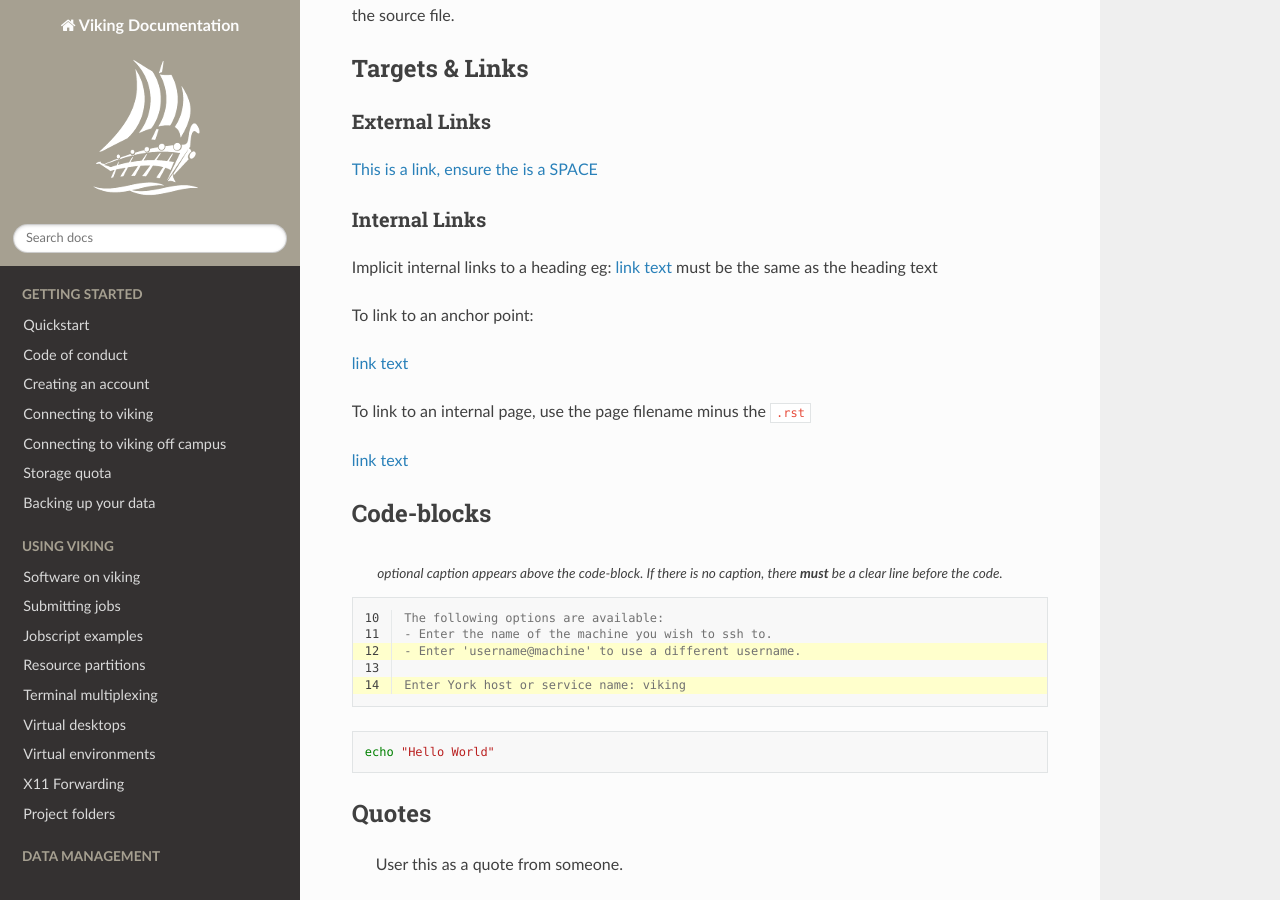
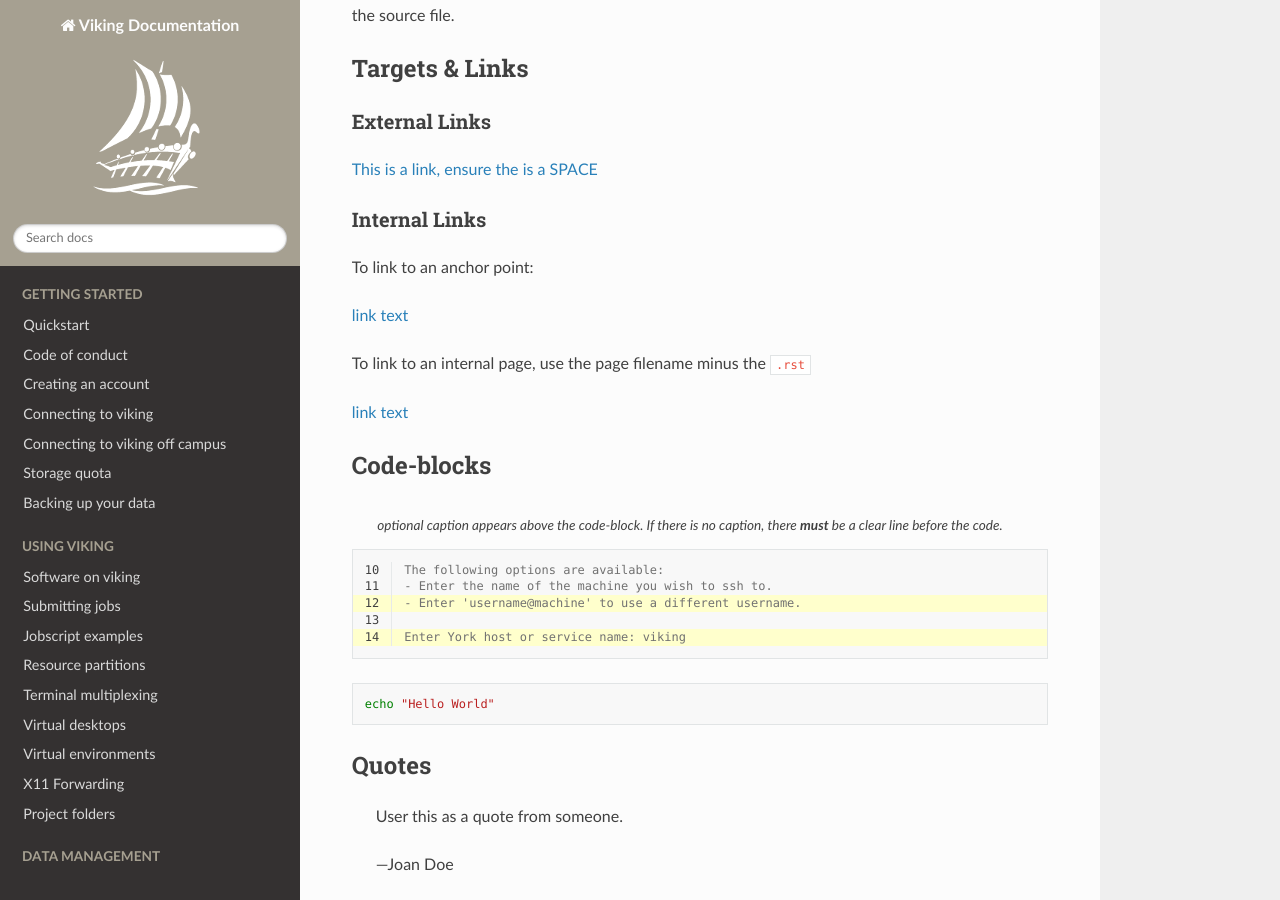
Before and after one commit to university-of-york/research-it-documentation, a Sphinx documentation site: the page built from docs/source/cheatsheet.rst, in a window 1280 px wide and 900 px high, scrolled down 1116 px. Built offline with Sphinx 7.4.7 and the Read the Docs theme 2.0.0, drawn with Linux system fonts in a browser that asks for light colours.

```diff
--- a/docs/source/cheatsheet.rst
+++ b/docs/source/cheatsheet.rst
@@ -73,8 +73,6 @@
 
 Internal Links
 ^^^^^^^^^^^^^^
-
-Implicit internal links to a heading eg: `link text <#styles>`_ must be the same as the heading text
 
 To link to an anchor point:
 
```
